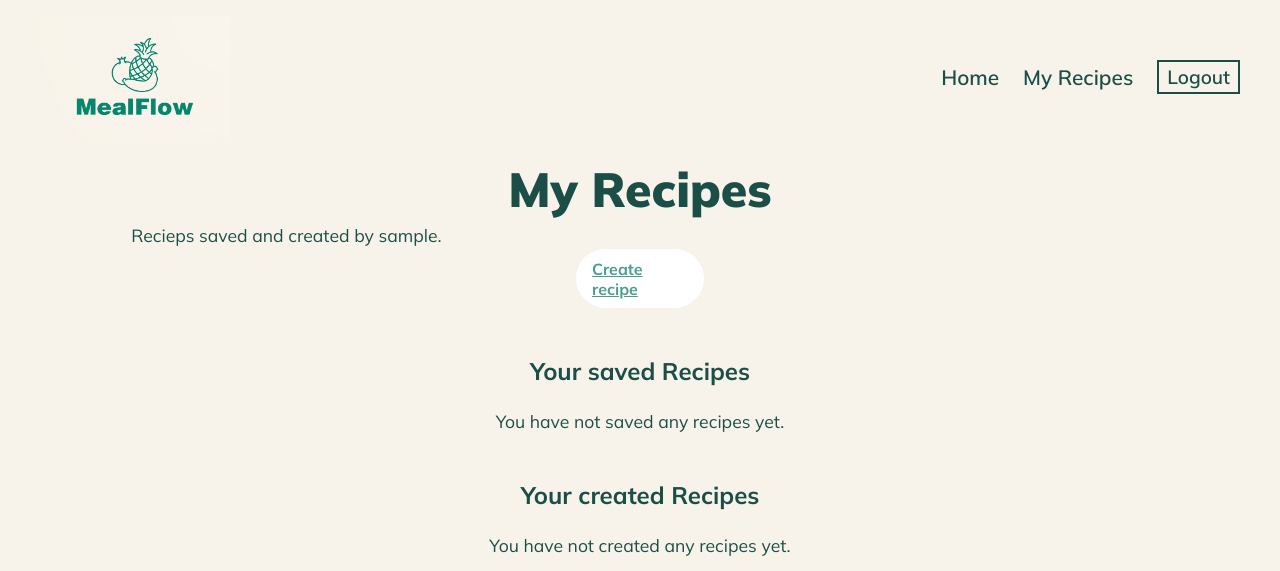
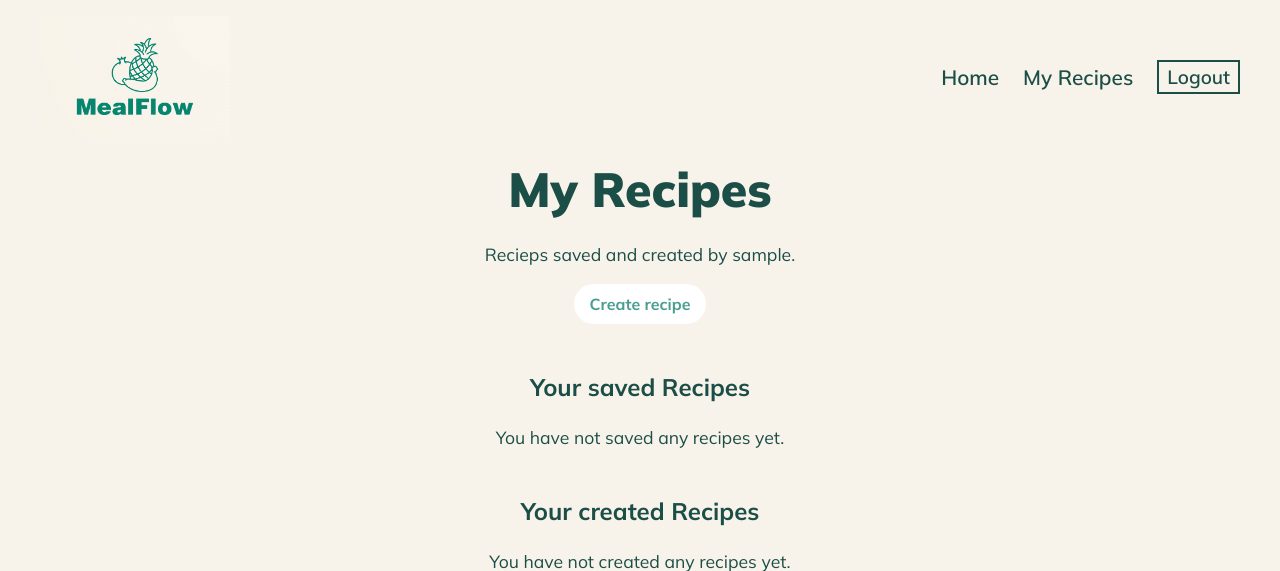
Before and after one commit to Fannyhenriques/milestone-project-3, a Django app: page /my-recipes/ in a window 1280 px wide. Shown: the top 571 px of the page. Run offline with Django 4.2, Linux system fonts and the light colour scheme; the visitor is signed in with stand-in values (Sample User, id 1); data that the repository does not hold is empty.

Commit message:
Adjust recipe card, page intro text and global button styling

```diff
--- a/mealflow/static/mealflow/css/style.css
+++ b/mealflow/static/mealflow/css/style.css
@@ -67,6 +67,7 @@ a {
 	font-weight: var(--font-weight-bold);
 	font-size: 1.2rem;
 	margin: 0;
+	text-decoration: none;
 }
 
 .nav-links a:hover {
@@ -89,8 +90,12 @@ img {
 /* containers */
 /* sections */
 .page-intro {
-	margin: 0 auto;
-	width: 80%;
+	display: flex;
+	align-items: center;
+	justify-content: center;
+	flex-direction: column;
+	gap: 1rem;
+	margin-bottom: 1rem;
 }
 
 /* ====================================
@@ -181,6 +186,11 @@ img {
 	font-weight: var(--font-weight-bold);
 	font-size: 1rem;
 	background-color: var(--color-surface);
+	min-width: max-content;
+	white-space: nowrap;
+	display: flex;
+	align-items: center;
+	justify-content: center;
 }
 
 .btn:hover {
@@ -195,7 +205,7 @@ img {
 
 .recipe-search-section {
 	width: min(90%, 700px);
-	margin: 2rem auto;
+	margin: 1rem auto;
 	padding: 1.5rem;
 	border-radius: 1.5rem;
 }
@@ -445,6 +455,16 @@ input[type="search"]::-webkit-search-cancel-button {
 	display: grid;
 	grid-template-columns: 1fr;
 	gap: 1.5rem;
+}
+
+.recipe-card-content h3 {
+	display: -webkit-box;
+	min-height: 3rem;
+	overflow: hidden;
+	/* line-height: 1.7rem; */
+	overflow-wrap: anywhere;
+	-webkit-box-orient: vertical;
+	-webkit-line-clamp: 2;
 }
 
 /* ====================================
```
